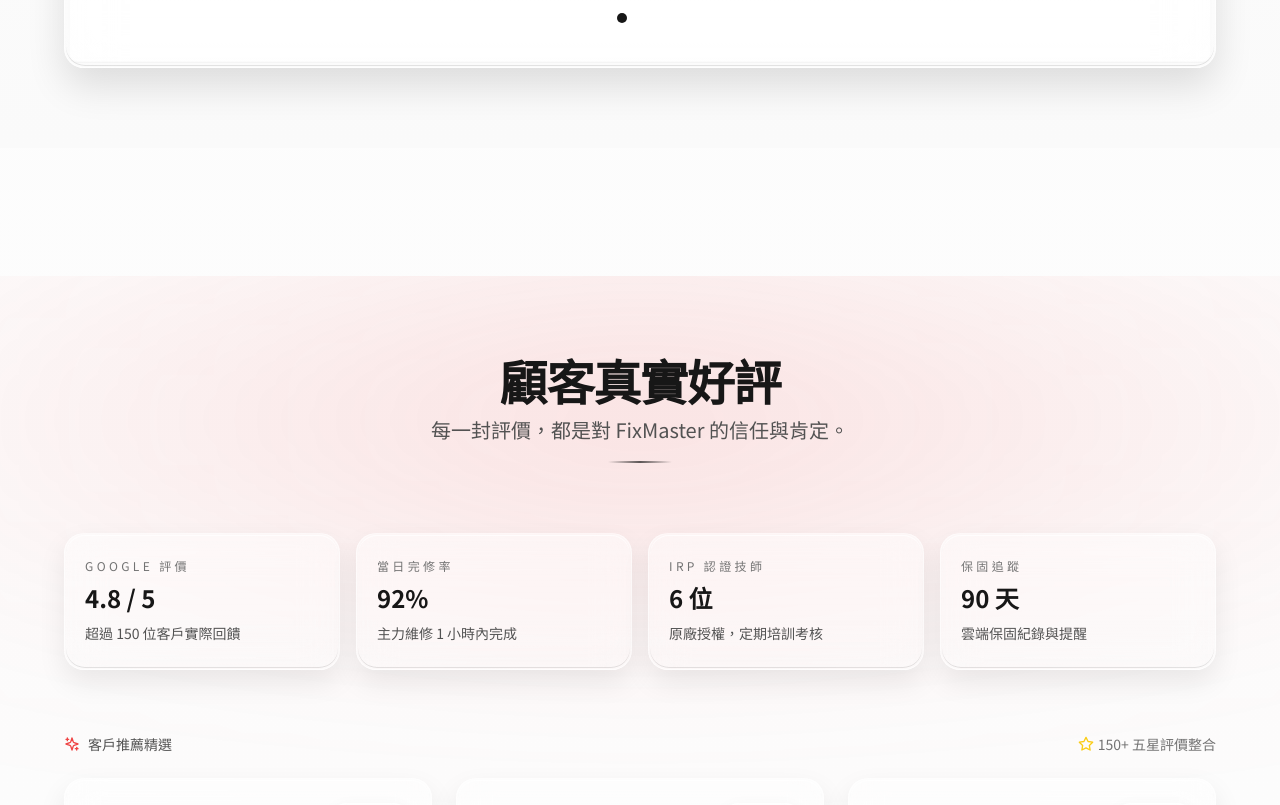
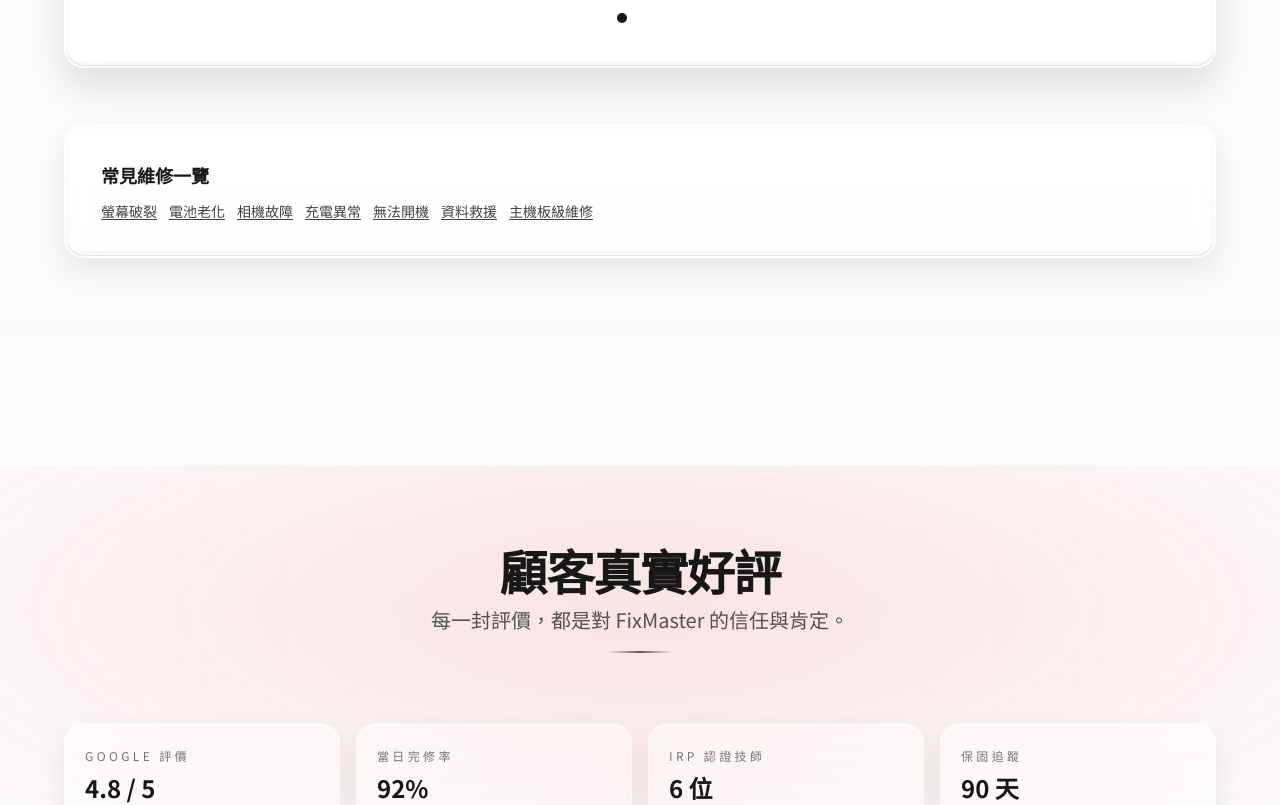
Before and after one commit to AioliaKnight/FixMaster, a Next.js app: page / in a window 1280 px wide. Shown: the part 3200-4005 px from the top of the page. Built offline with nearby package versions, Linux system fonts and the light colour scheme; no server answers.

Commit message:
feat(services): add textual index of common repairs with auto-fill to contact form

```diff
--- a/src/components/ServicesSection.tsx
+++ b/src/components/ServicesSection.tsx
@@ -482,6 +482,40 @@ export default function ServicesSection() {
               />
             </div>
           </motion.div>
+
+          {/* 常見維修一覽（文字索引） */}
+          <motion.div
+            className="mt-12 md:mt-14 glass-surface p-1 motion-soft-enter"
+            initial={{ opacity: 0, y: 20 }}
+            whileInView={{ opacity: 1, y: 0 }}
+            transition={motionTimings.soft}
+            viewport={motionViewport}
+          >
+            <div className="glass-content p-6 md:p-8">
+              <h4 className="text-lg font-semibold text-neutral-900 mb-3">常見維修一覽</h4>
+              <div className="text-sm text-neutral-700 flex flex-wrap gap-3">
+                {['螢幕破裂','電池老化','相機故障','充電異常','無法開機','資料救援','主機板級維修'].map((label) => (
+                  <button
+                    key={label}
+                    type="button"
+                    className="underline underline-offset-2 hover:text-neutral-900"
+                    onClick={() => {
+                      scrollToSectionId('contact')
+                      setTimeout(() => {
+                        const issueSelect = document.querySelector('select[name="issue"]') as HTMLSelectElement
+                        if (issueSelect) {
+                          issueSelect.value = label
+                          issueSelect.dispatchEvent(new Event('change', { bubbles: true }))
+                        }
+                      }, 700)
+                    }}
+                  >
+                    {label}
+                  </button>
+                ))}
+              </div>
+            </div>
+          </motion.div>
         </div>
       </div>
     </section>
```
